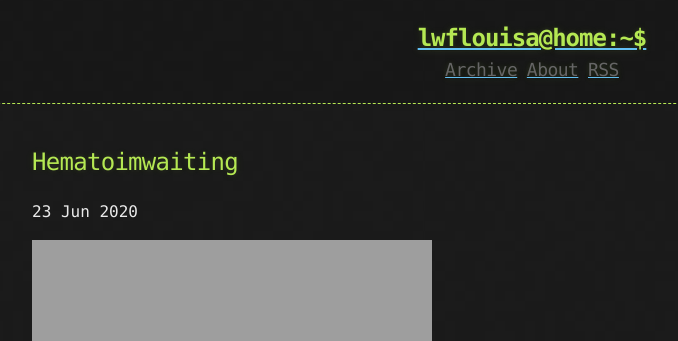
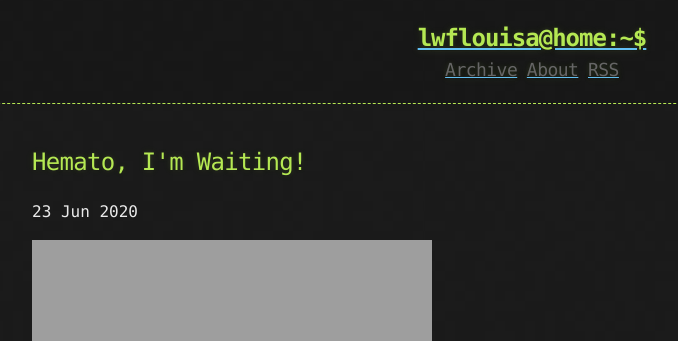
Before and after one commit to LWFlouisa/uploadedfairyOldSynd, a Jekyll site: the page built from _posts/2020-6-23-hematoimwaiting.md, in a window 1280 px wide. Shown: the top 341 px of the page, without its empty margins (108-786 px from the left). Built offline with Jekyll 4.4.1, drawn with Linux system fonts in a browser that asks for light colours.

Commit message:
Update 2020-6-23-hematoimwaiting.md

```diff
--- a/_posts/2020-6-23-hematoimwaiting.md
+++ b/_posts/2020-6-23-hematoimwaiting.md
@@ -1,3 +1,5 @@
 ---
+title: Hemato, I'm Waiting!
+published: true
 ---
 ![image](https://lwflouisa.github.io/uploadedfairyalt//pages/chapter3/page2.png?raw=true)
```
